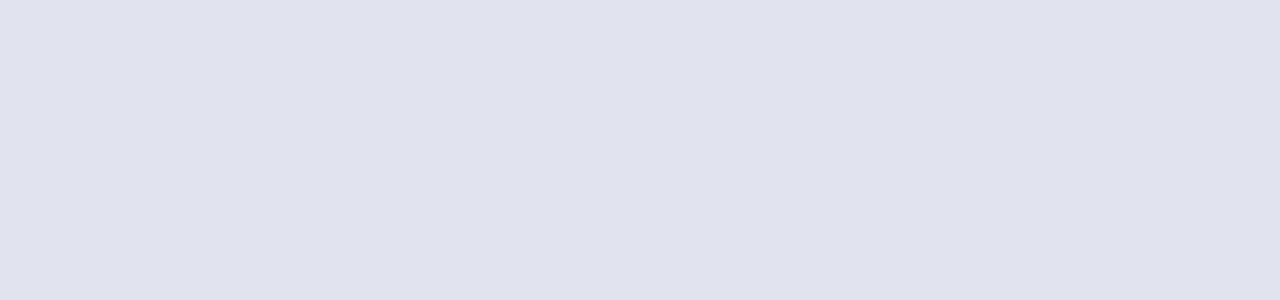
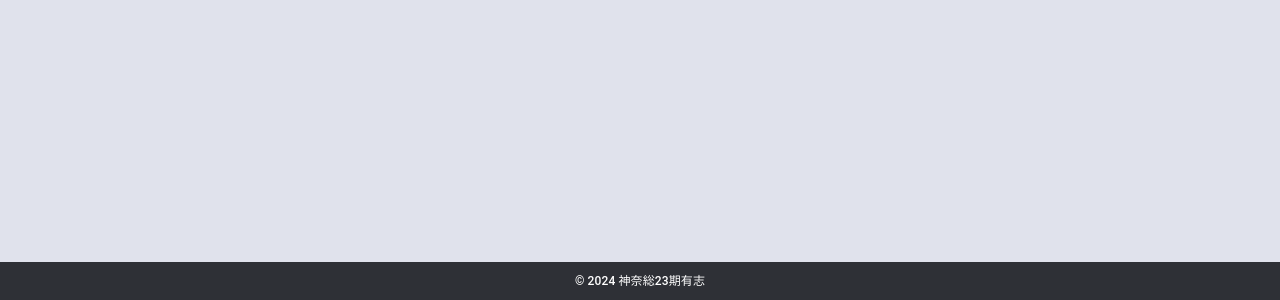
Before and after one commit to mochi-yu/kns23-catch-up, a Next.js app in the folder frontend/: page / in a window 1280 px wide. Shown: the part 1238-1538 px from the top of the page. Before the commit the page ends 1500 px from the top, so only its background shows below. Built offline with nearby package versions, Linux system fonts and the light colour scheme.

Commit message:
feat: #8 フッターを追加

```diff
--- a/frontend/src/components/common/footer.tsx
+++ b/frontend/src/components/common/footer.tsx
@@ -1,3 +1,48 @@
-export function Footer() {
-  return <></>;
+"use client";
+
+import Box from "@mui/material/Box";
+import Stack from "@mui/material/Stack";
+import Typography from "@mui/material/Typography";
+import Slide from "@mui/material/Slide";
+import AppBar from "@mui/material/AppBar";
+import { Container, useScrollTrigger } from "@mui/material";
+
+interface Props {
+  window?: () => Window;
 }
+
+export function Footer(props: Props) {
+  const window = props.window;
+  const trigger = useScrollTrigger({
+    target: window ? window() : undefined,
+  });
+
+  return (
+    <>
+      <Box>
+        <Stack
+          component='footer'
+          direction='row'
+          sx={{
+            color: "white",
+            width: "100%",
+            bgcolor: "#2E3036",
+            p: "10px",
+          }}
+        >
+          <Container sx={{textAlign: 'center'}}>
+          <Typography
+            style={{
+              fontFamily: "Roboto",
+              fontSize: "12px",
+              fontWeight: 500,
+            }}
+          >
+            © 2024 神奈総23期有志
+          </Typography>
+          </Container>
+        </Stack>
+      </Box>
+    </>
+  );
+}
```
